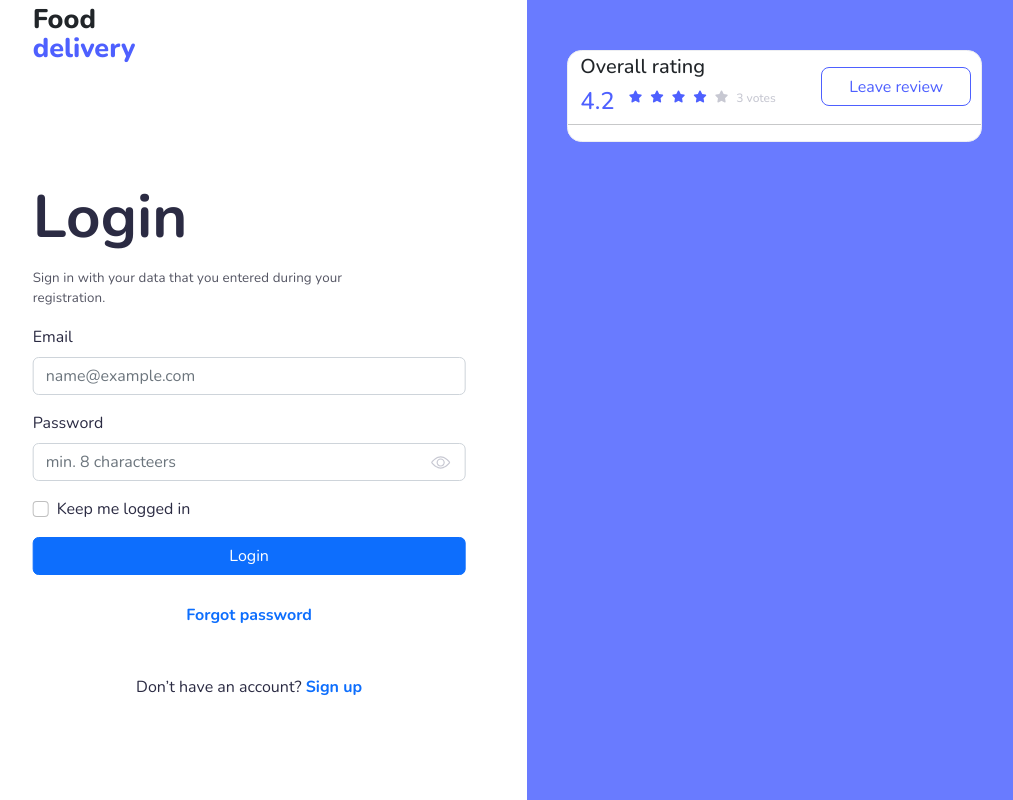
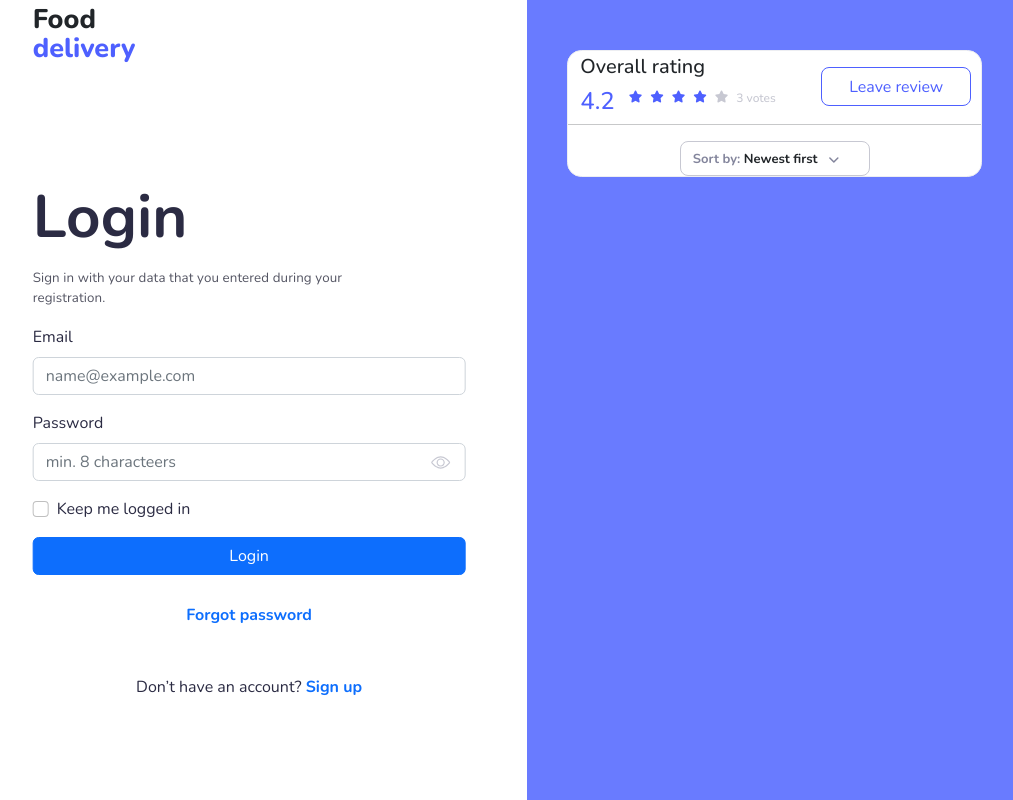
Before and after one commit to Tolea01/Food-delivery, a plain HTML site: page Login/index.html in a window 1280 px wide. Shown: the whole page, without its empty margins (6-1019 px from the left). Drawn offline with nearby package versions, Linux system fonts and the light colour scheme.

Commit message:
card-reviews_select

```diff
--- a/Login/index.html
+++ b/Login/index.html
@@ -70,6 +70,11 @@
                         <button type="button" class="btn btn-primary mt-3 color-blue">Leave review</button>
                     </div>
                     <hr>
+                    <div class="select-container d-flex justify-content-center">
+                        <div class="select">
+                            <span>Sort by:</span> Newest first
+                        </div>
+                    </div>
                 </div>
 
             </div>
--- a/Login/style.css
+++ b/Login/style.css
@@ -114,3 +114,32 @@ h6.color-gray {
     border: 1px solid #4E60FF;
     border-radius: 8px;
 }
+
+.select {
+    position: relative;
+    width: 190px;
+    height: 35px;
+    background: #FFFFFF;
+    border: 1px solid #C7C8D2;
+    border-radius: 8px;
+    font-size: 13px;
+    font-weight: bold;
+    padding: 8px 8px 8px 12px;
+}
+
+.select span {
+    color: #83859C;;
+}
+
+.select::after {
+    content: '';
+    width: 10px;
+    height: 10px;
+    background: url(../Login/img/arrow.svg) no-repeat;
+    position: absolute;
+    top: 3px;
+    bottom: 0;
+    right: 30px;
+    margin: auto 0;
+    cursor: pointer;
+}
```
Also changed, not shown: Login/img/arrow.svg (added).
